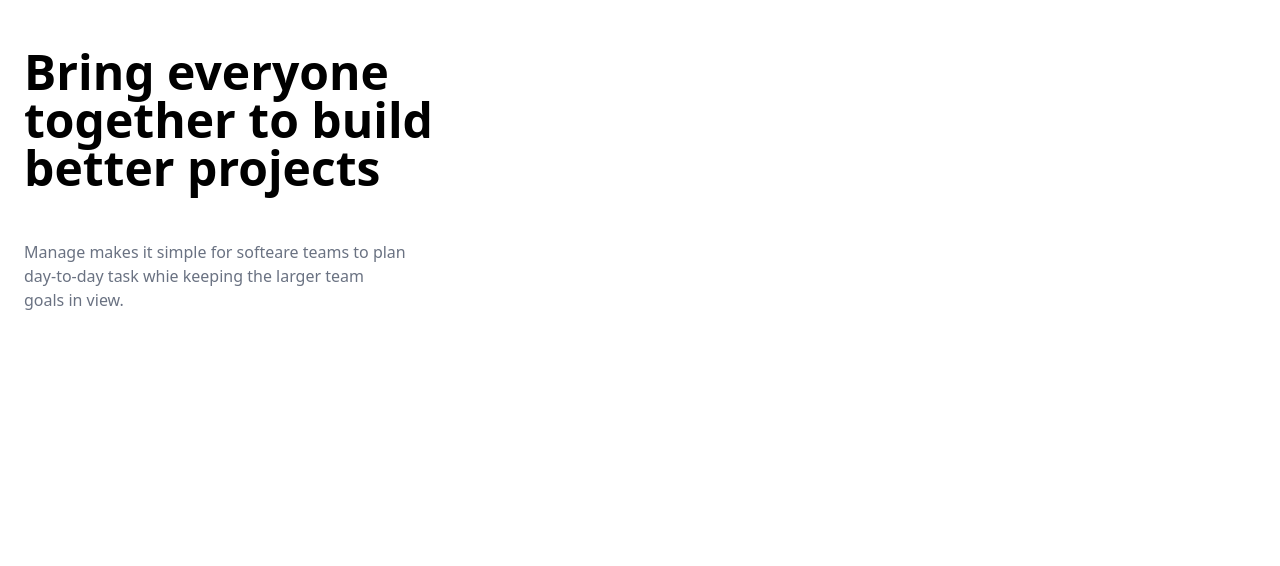
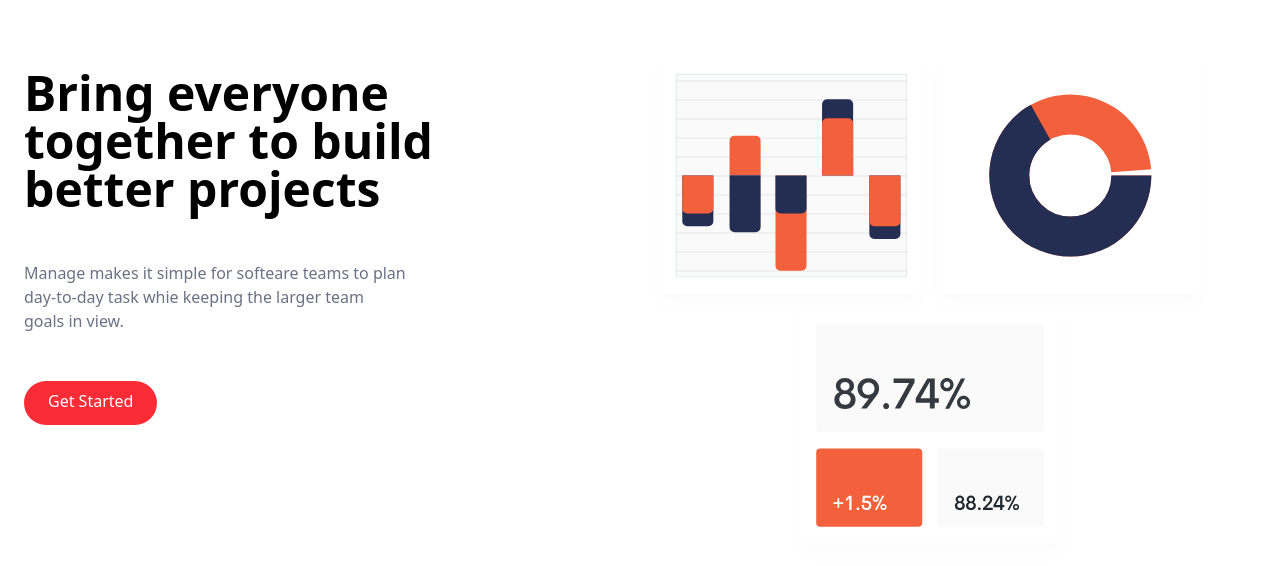
Before and after one commit to abhishekjaglan/Tailwind-CSS, a website: page src/index.html in a window 1280 px wide. Shown: the part 84-650 px from the top of the page. Drawn offline with Linux system fonts and the light colour scheme.

Commit message:
hero sectioin right side img

```diff
--- a/src/index.html
+++ b/src/index.html
@@ -76,11 +76,15 @@
                     Manage makes it simple for softeare teams to plan day-to-day task whie keeping the larger team goals
                     in view.
                 </p>
+                <div class="flex justify-center md:justify-start">
+                    <a href="" class="p-3 px-6 pt-2 text-white bg-red-500 rounded-full baseline hover:bg-red-600">Get
+                        Started</a>
+                </div>
             </div>
 
             <!-- Right item(Image) -->
-            <div>
-
+            <div class="md:w-1/2">
+                <img src="../img/illustration-intro.svg" alt="">
             </div>
         </div>
     </section>
```
Also changed, not shown: dist/prod.css.
